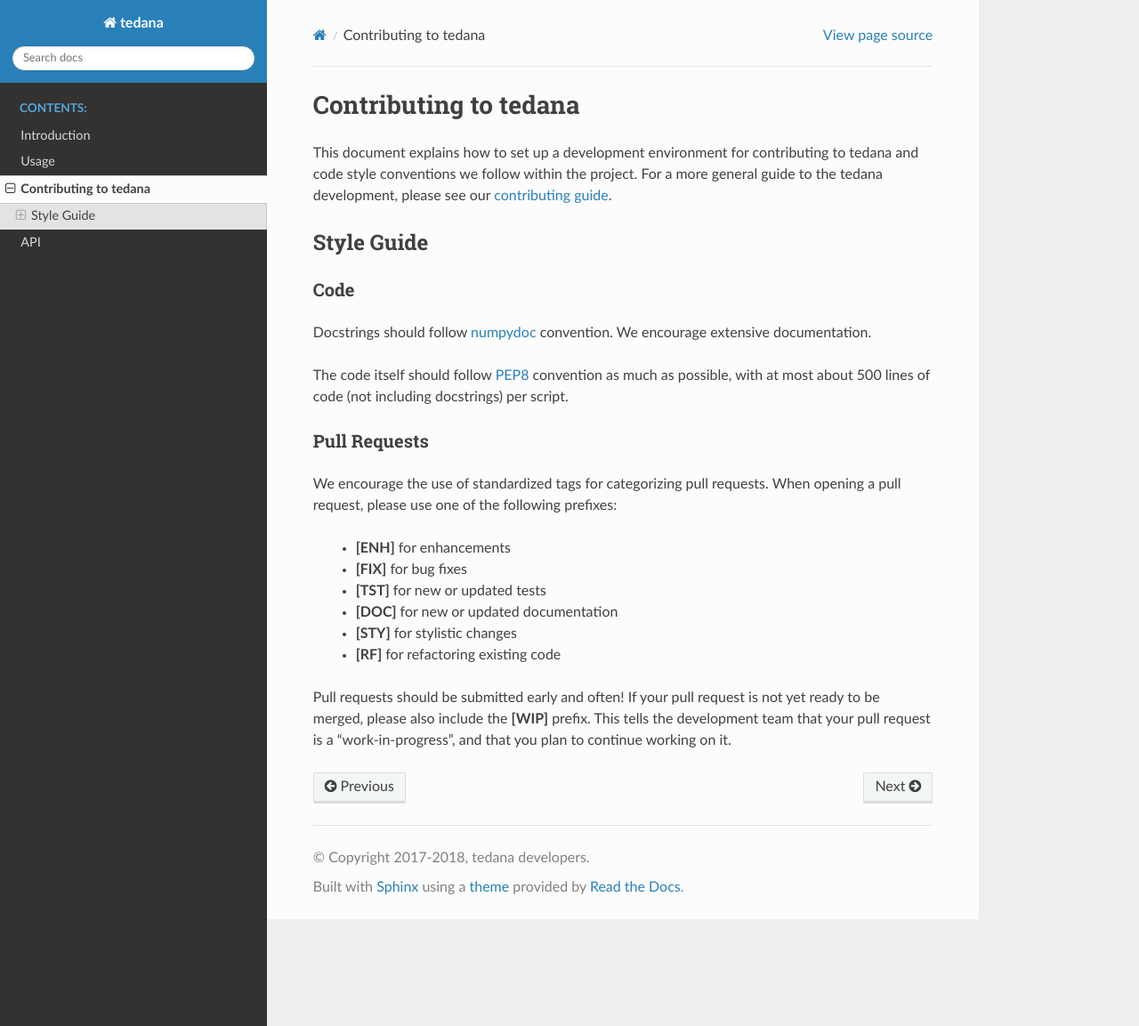
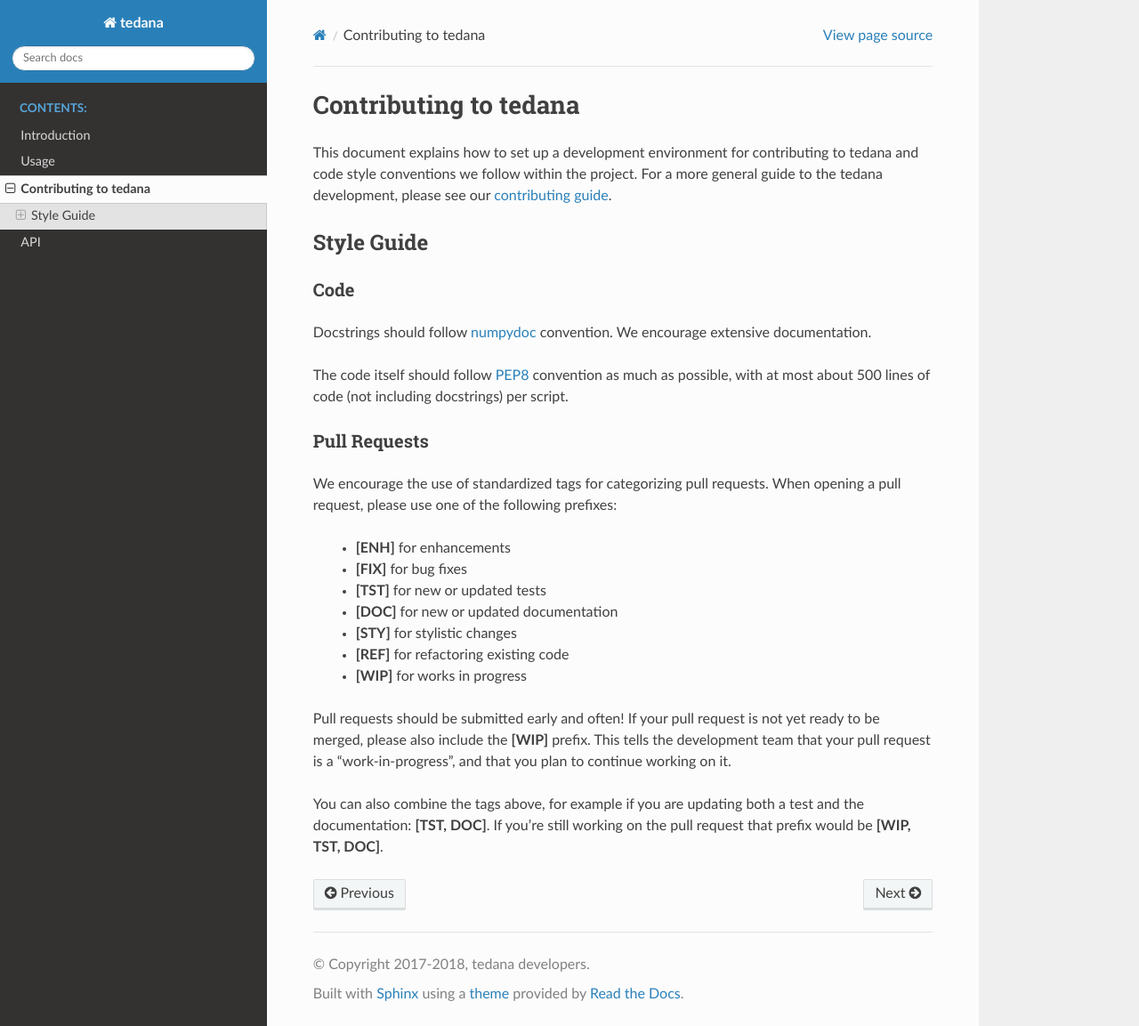
Before and after one commit to ME-ICA/tedana, a Sphinx documentation site: the page built from docs/contributing.rst, in a window 1280 px wide and 1153 px high. Shown: the whole window at 89% size. Built offline with Sphinx 7.4.7 and the Read the Docs theme 2.0.0, drawn with Linux system fonts in a browser that asks for light colours; formulas are drawn with MathJax 3; the version number could not be read and is left out.

Commit message:
Add a sentence about multiple tags for PRs
Also added an example of combining labels.

```diff
--- a/docs/contributing.rst
+++ b/docs/contributing.rst
@@ -34,9 +34,14 @@ When opening a pull request, please use one of the following prefixes:
     + **[TST]** for new or updated tests
     + **[DOC]** for new or updated documentation
     + **[STY]** for stylistic changes
-    + **[RF]** for refactoring existing code
+    + **[REF]** for refactoring existing code
+    + **[WIP]** for works in progress
 
 Pull requests should be submitted early and often!
 If your pull request is not yet ready to be merged, please also include the **[WIP]** prefix.
 This tells the development team that your pull request is a "work-in-progress",
 and that you plan to continue working on it.
+
+You can also combine the tags above, for example if you are updating both a test and
+the documentation: **[TST, DOC]**. If you're still working on the pull request that
+prefix would be **[WIP, TST, DOC]**.
```
